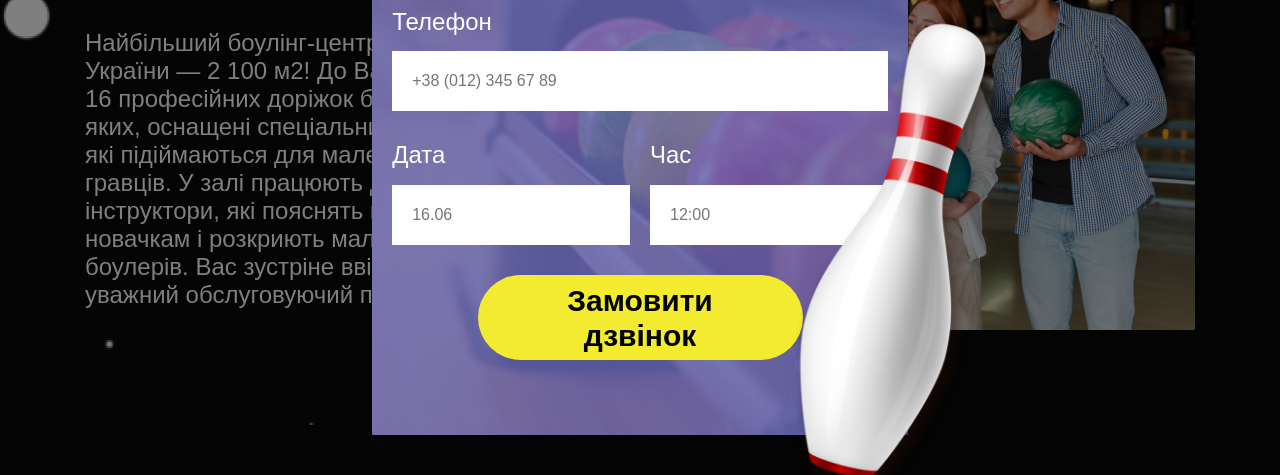
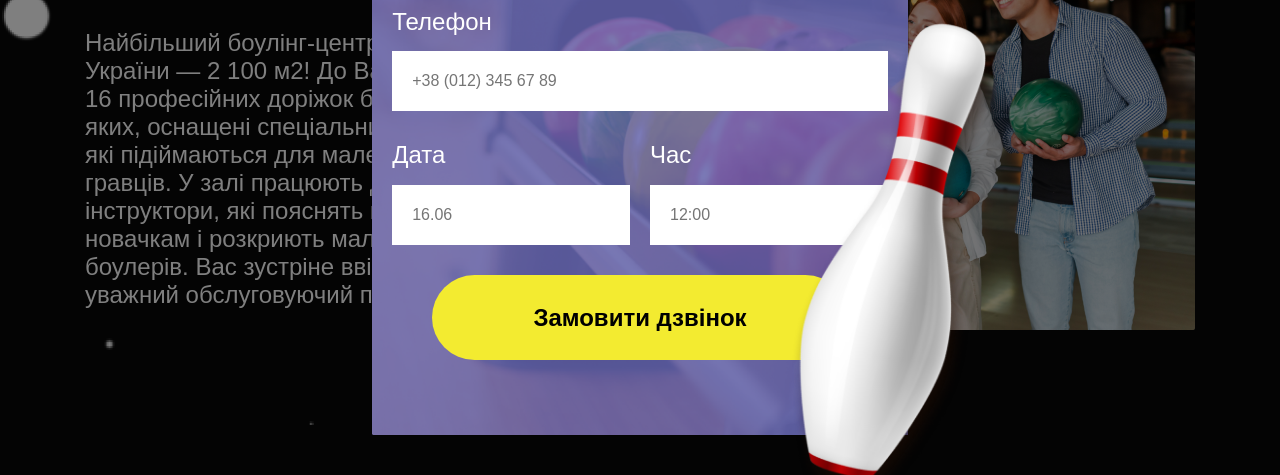
Before and after one commit to stavezie/bombey, a plain HTML site: page about.html in a window 1280 px wide. Both pictures are taken after a click on the button "Забронювати доріжку". Shown: the part 325-800 px from the top of the page. Drawn offline with nearby package versions, Linux system fonts and the light colour scheme; a web font is replaced by a local one.

Commit message:
fixed
fixed

```diff
--- a/assets/css/style.css
+++ b/assets/css/style.css
@@ -771,8 +771,20 @@ footer {
 }
 
 .modal-btn {
+	display: flex;
+	flex-direction: row;
+	justify-content: center;
+	align-items: center;
+	padding: 25px 50px;
+	width: 100%;
+	max-width: 416px;
 	margin: 0 0 75px 0;
 	position: relative;
+	font-size: 24px;
+}
+
+.modal-btn p {
+	margin: 0;
 }
 
 .modal-body::after {
```
Also changed, not shown: index.html (+7 -1 lines).
